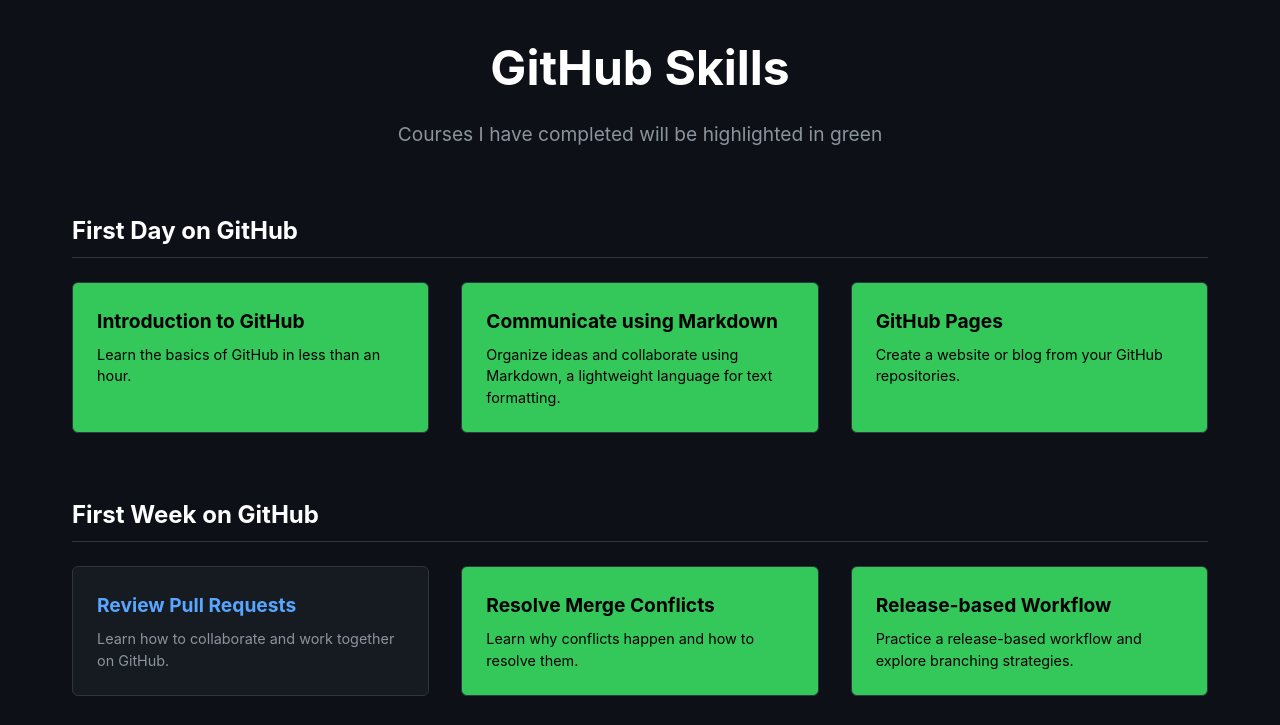
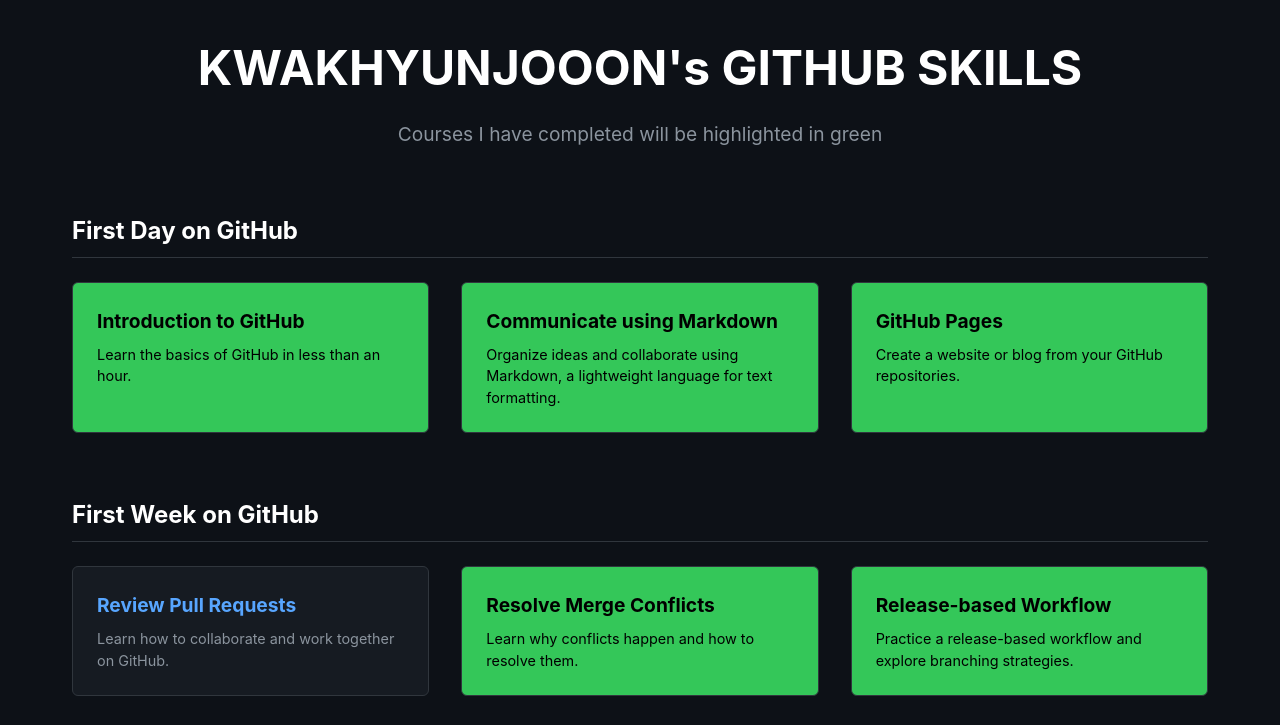
Before and after one commit to kwakhyunjoon/skills-github, a plain HTML site: page index.html in a window 1280 px wide. Shown: the top 725 px of the page. Drawn offline with Linux system fonts and the light colour scheme.

Commit message:
docs: README 수정 및 제목 변경

```diff
--- a/index.html
+++ b/index.html
@@ -112,7 +112,7 @@
 <body>
     <div class="container">
         <header>
-            <h1>GitHub Skills</h1>
+            <h1>KWAKHYUNJOOON's GITHUB SKILLS</h1>
             <p class="subtitle">Courses I have completed will be highlighted in green</p>
         </header>
 
```
Also changed, not shown: 1 other file.
